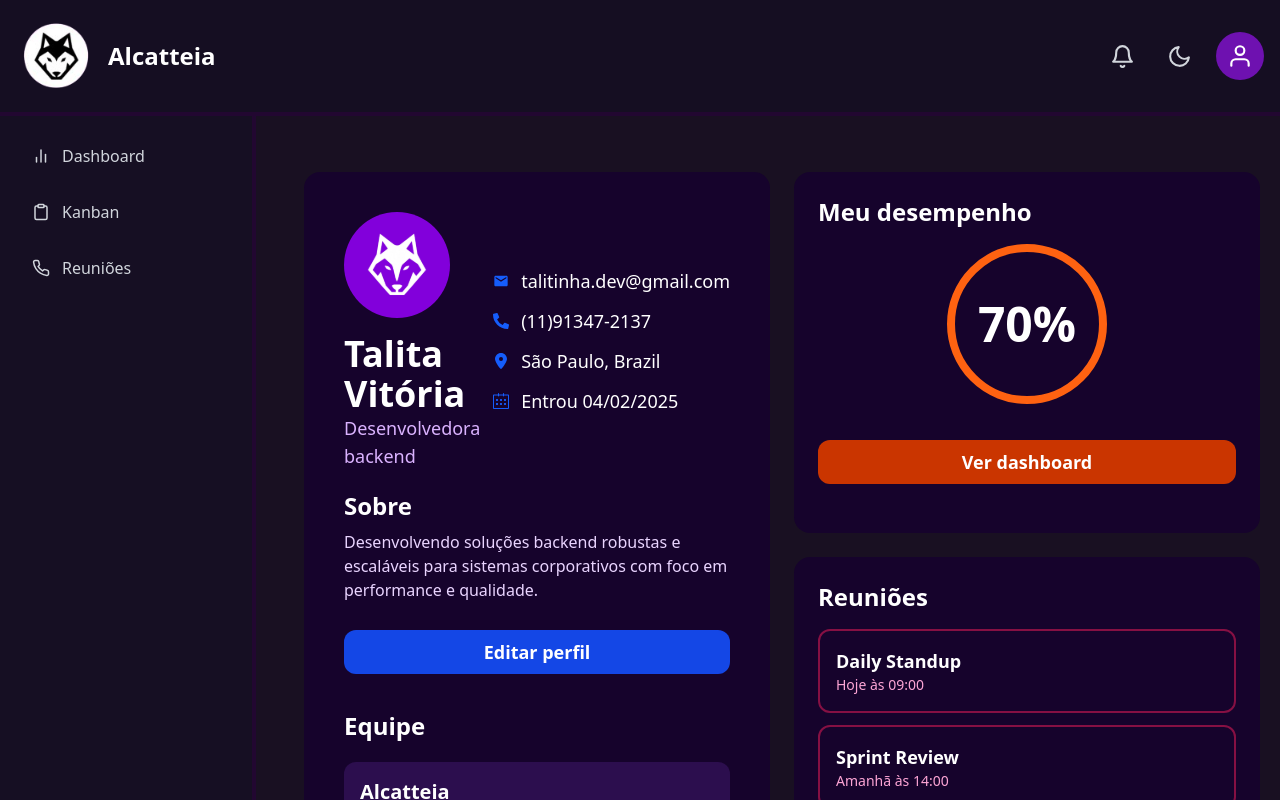
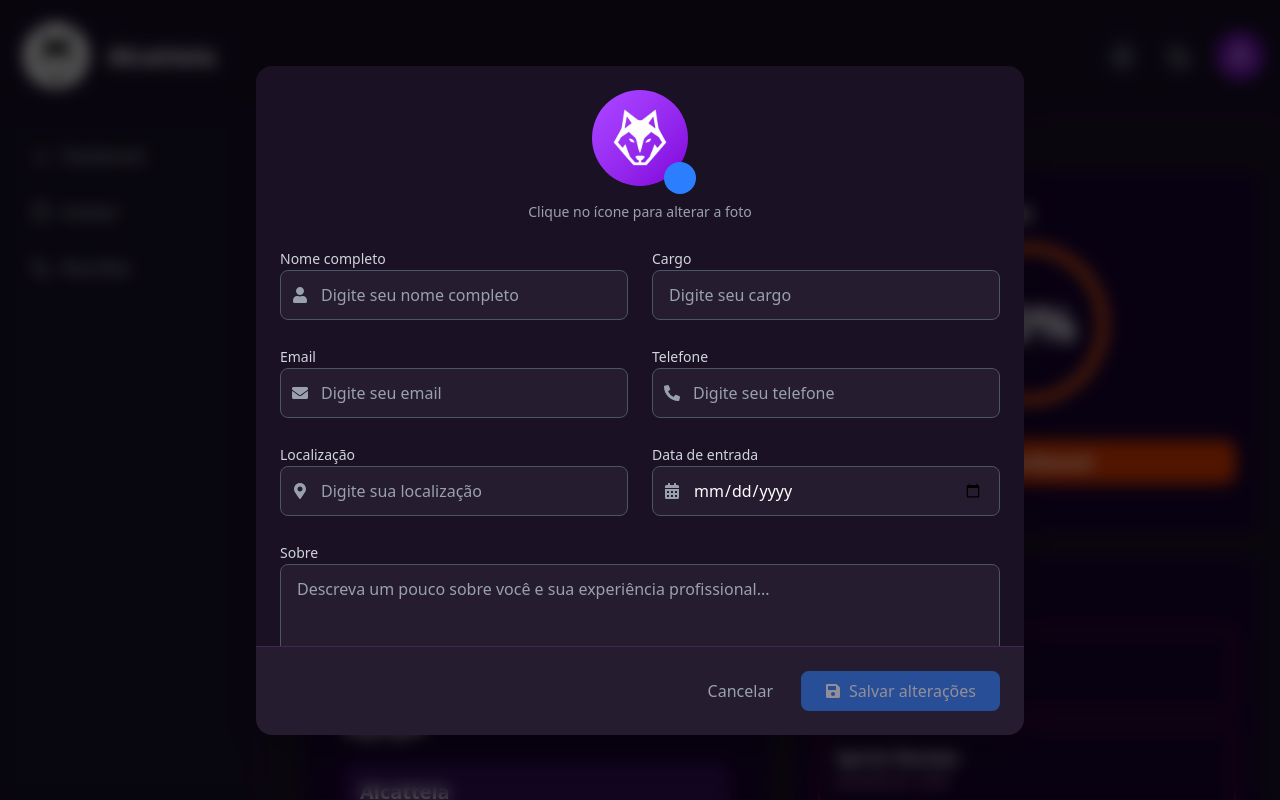
Before and after one commit to Alcatteia/alcatteia_front-end, a React (Vite) app: page /user-profile in a window 1280 px wide. Both pictures are taken after a click on the button "Editar perfil". Shown: the top 800 px of the page. Built offline with nearby package versions, Linux system fonts and the light colour scheme.

Commit message:
Ajustes no formulário de edição de perfil

```diff
--- a/src/App.jsx
+++ b/src/App.jsx
@@ -50,7 +50,7 @@
             <BrowserRouter>
                 <Routes>
                     {/* Rota para Home */}
-                    {/* <Route path="/" element={<AccountAccess />} />  */}
+                    {/* <Route path="/" element={<Home />} />  */}
 
 
                     {/* Rota para página Sobre  */}
--- a/src/pages/UserProfile/EditProfileModal.jsx
+++ b/src/pages/UserProfile/EditProfileModal.jsx
@@ -65,8 +65,11 @@
     };
 
     return (
-        <div className="h-screen w-full bg-[#00000065] flex items-center justify-center">
-            <div>
+        <div className="fixed inset-0 bg-black/60 backdrop-blur-sm z-50 flex items-center justify-center px-4">
+            <div
+                className="bg-[#1A1124] rounded-2xl shadow-2xl w-full max-w-3xl max-h-[90vh] overflow-y-auto"
+                onClick={(e) => e.stopPropagation()}
+            >
                 <div className="p-6 overflow-y-auto max-h-[calc(90vh-140px)]">
                     <div className="space-y-6">
                         {/* Avatar Section */}
--- a/src/pages/UserProfile/UserProfile.jsx
+++ b/src/pages/UserProfile/UserProfile.jsx
@@ -11,7 +11,6 @@
 
 
 const UserProfile = () => {
-
     const [editProfile, setEditProfile] = useState(false);
 
     return (
```
